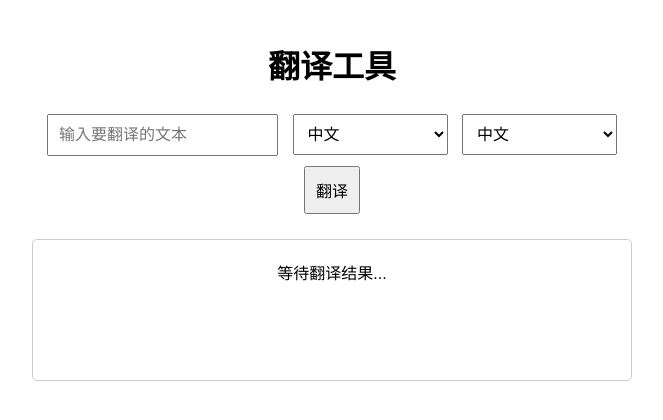
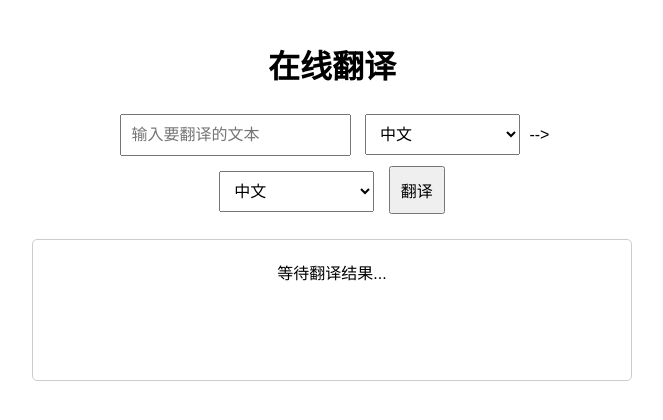
Before and after one commit to HuayongHu/cloudflare_translate, a plain HTML site: page index.html in a window 1280 px wide. Shown: the whole page, without its empty margins (308-971 px from the left). Drawn offline with Linux system fonts and the light colour scheme.

Commit message:
Update index.html

```diff
--- a/index.html
+++ b/index.html
@@ -39,7 +39,7 @@
 <body>
 
 <div class="container">
-    <h1>翻译工具</h1>
+    <h1>在线翻译</h1>
     <input type="text" id="inputText" placeholder="输入要翻译的文本">
     <select id="sourceLanguage">
 <option value="zh">中文</option>
@@ -170,6 +170,7 @@
 <option value="zh">中文</option>
 <option value="zu">祖鲁语</option>
     </select>
+-->
     <select id="targetLanguage">
 <option value="zh">中文</option>
 <option value="en">英语</option>
```
